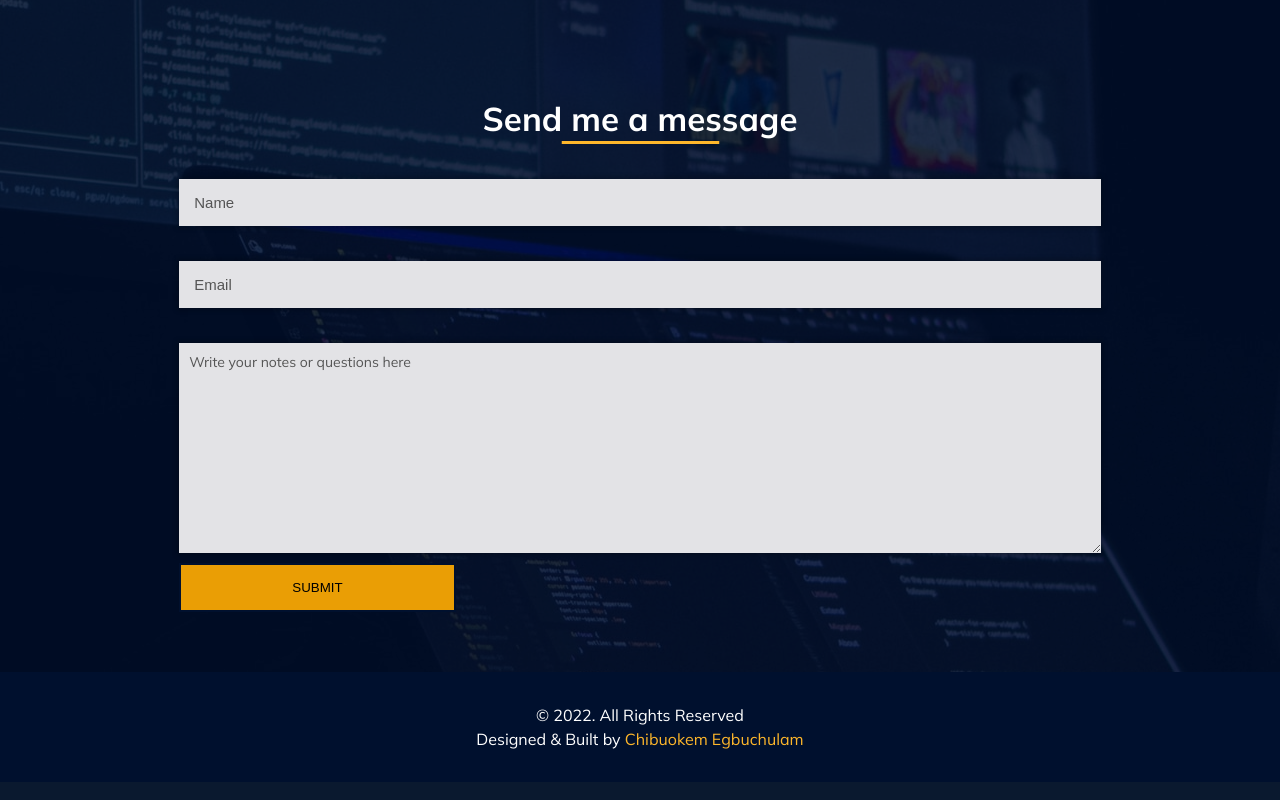
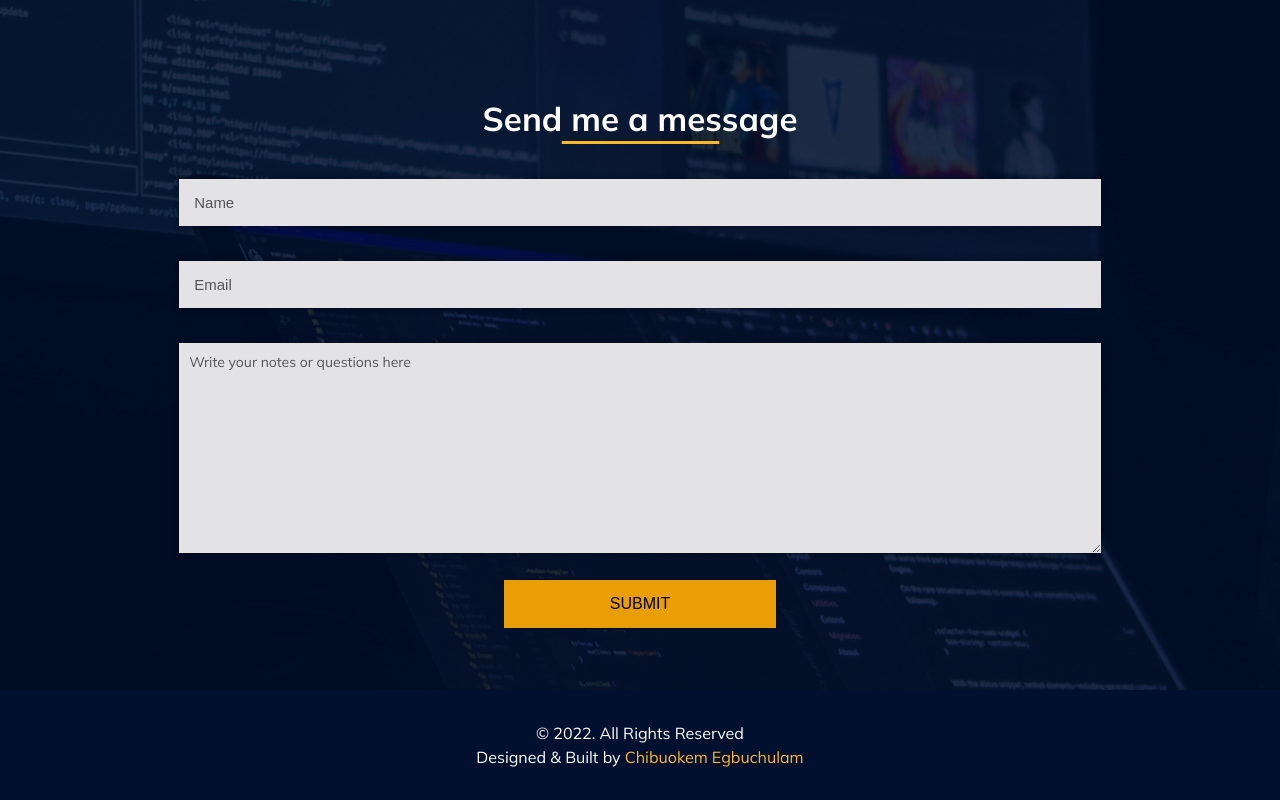
Before and after one commit to ebokes/portfolio, a React (Create React App) app: page / in a window 1280 px wide. Shown: the part 4771-5571 px from the top of the page. Built offline with nearby package versions, Linux system fonts and the light colour scheme.

Commit message:
style: change position of submit button

```diff
--- a/src/components/Contact/contactStyle.js
+++ b/src/components/Contact/contactStyle.js
@@ -25,9 +25,19 @@ export const ContactWrapper = styled.div`
     display: flex;
     flex-direction: column;
     color: #000;
+    justify-content: center;
 
     label {
       font-size: 1.4rem;
+    }
+
+    div {
+      &:last-child {
+        width: 100%;
+        display: flex;
+        justify-content: center;
+        margin-top: 1.5rem;
+      }
     }
 
     button {
@@ -41,6 +51,7 @@ export const ContactWrapper = styled.div`
       transition: all 0.6s;
       position: relative;
       z-index: 1;
+      font-size: 1.6rem;
 
       @media screen and (max-width: ${({ theme }) => theme.screens.sm}) {
         width: 100%;
@@ -61,7 +72,7 @@ export const ContactWrapper = styled.div`
         left: 0;
         transition: transform 250ms ease-in-out;
         transform: scaleX(0);
-        transform-origin: left;
+        transform-origin: center;
         z-index: -1;
       }
 
--- a/src/components/Contact/index.jsx
+++ b/src/components/Contact/index.jsx
@@ -86,7 +86,9 @@ const Contact = () => {
                   required
                 />
               </MessageStyle>
-              <button type="submit">Submit</button>
+              <div>
+                <button type="submit">Submit</button>
+              </div>
             </form>
             <SocialsWrapper>
               <Socials data-aos="zoom-in-up">
```
